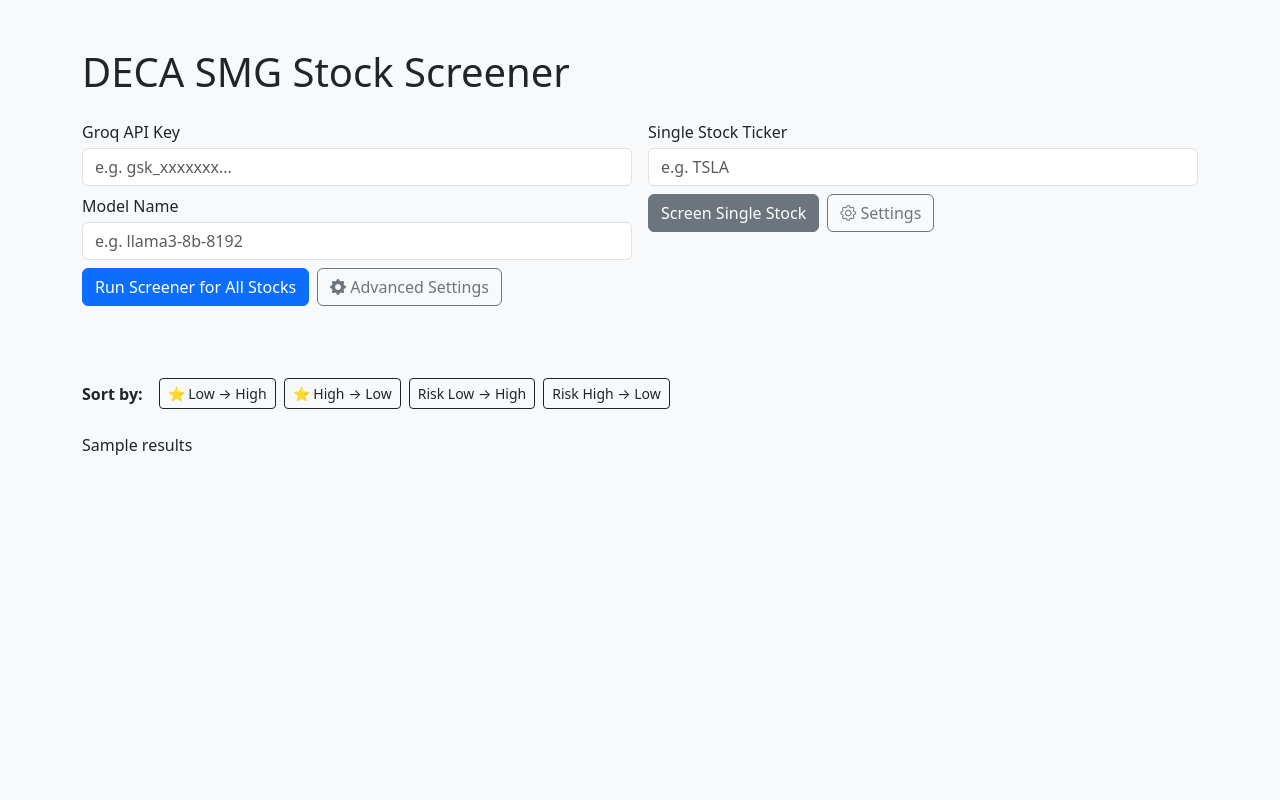
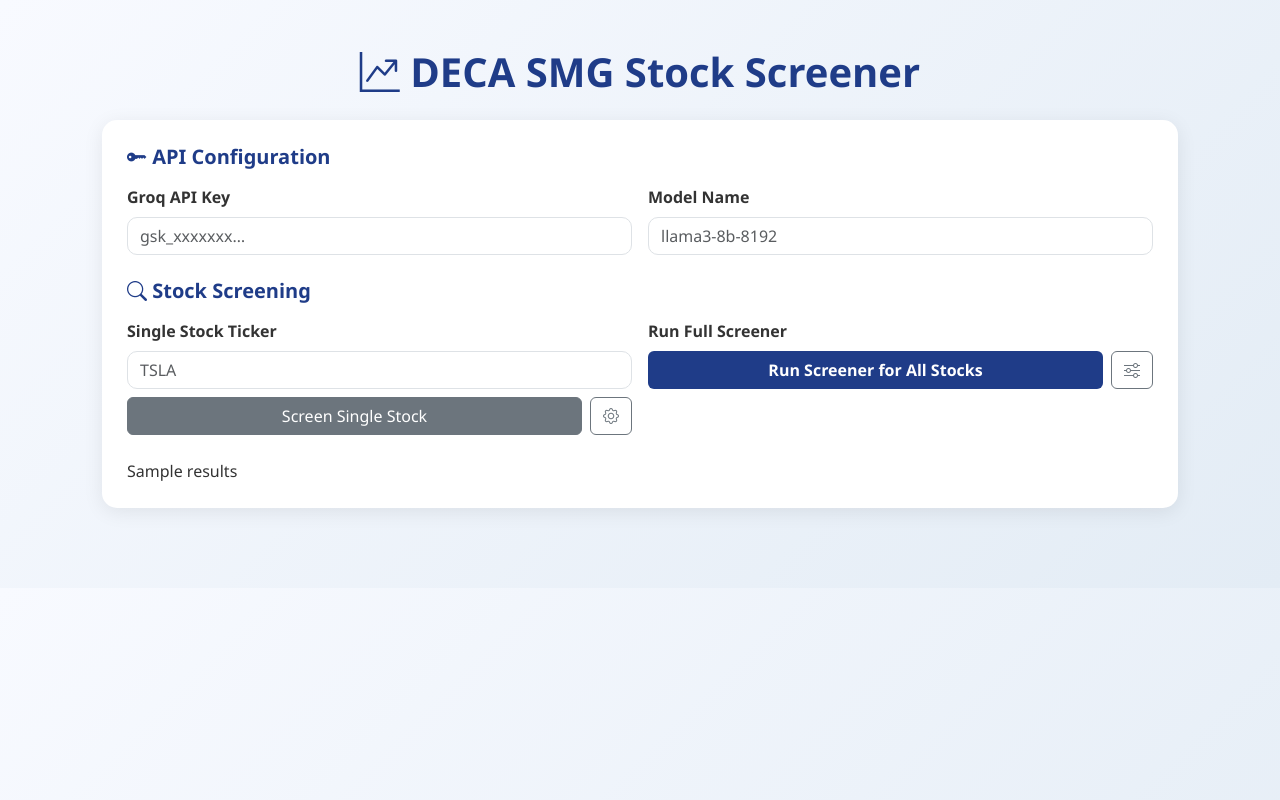
Before and after one commit to abam55/DECA-ShortScanner-SMG, a Flask app: template templates/index.html in a window 1280 px wide. Run offline with Flask 3, Linux system fonts and the light colour scheme; the template is opened without the code that fills it: most values are stand-ins (such as "Sample title", 1, 10 or a date in 2020).

Commit message:
Update index.html

```diff
--- a/templates/index.html
+++ b/templates/index.html
@@ -3,146 +3,266 @@
 <head>
   <meta charset="UTF-8" />
   <title>DECA SMG Stock Screener</title>
+  <meta name="viewport" content="width=device-width, initial-scale=1.0" />
+
+  <!-- Bootstrap & Icons -->
   <link href="https://cdn.jsdelivr.net/npm/bootstrap@5.3.0/dist/css/bootstrap.min.css" rel="stylesheet" />
   <link href="https://cdn.jsdelivr.net/npm/bootstrap-icons@1.10.5/font/bootstrap-icons.css" rel="stylesheet" />
+
   <style>
-    #loading-spinner { display: none; }
-    .results-controls { display: none; }
-    .summary-text { font-style: italic; font-size: 0.9rem; color: #444; margin-top: 0.25rem; }
-    .headline-item { margin-bottom: 1rem; }
-    .card-body h6 { margin-top: 1rem; }
-    ul.headline-list { padding-left: 1.2rem; }
+    :root {
+      --primary-color: #1f3c88;
+      --secondary-color: #4e7ac7;
+      --accent-color: #ffc107;
+      --bg-light: #f8faff;
+      --card-bg: #ffffff;
+    }
+
+    body {
+      background: linear-gradient(135deg, var(--bg-light), #e3ecf5);
+      font-family: 'Segoe UI', Tahoma, sans-serif;
+      color: #333;
+    }
+
+    h1, h5 {
+      font-weight: 700;
+      color: var(--primary-color);
+    }
+
+    .container {
+      max-width: 1100px;
+    }
+
+    .card-custom {
+      border: none;
+      border-radius: 15px;
+      box-shadow: 0px 4px 20px rgba(0,0,0,0.08);
+      background: var(--card-bg);
+      padding: 25px;
+      margin-bottom: 2rem;
+      animation: fadeIn 0.4s ease-in-out;
+    }
+
+    @keyframes fadeIn {
+      from { opacity: 0; transform: translateY(10px); }
+      to { opacity: 1; transform: translateY(0); }
+    }
+
+    .btn-primary {
+      background: var(--primary-color);
+      border: none;
+      font-weight: 600;
+      transition: all 0.2s ease-in-out;
+    }
+
+    .btn-primary:hover {
+      background: var(--secondary-color);
+      transform: translateY(-2px);
+      box-shadow: 0px 4px 8px rgba(0,0,0,0.15);
+    }
+
+    .btn-outline-secondary:hover {
+      background-color: var(--bg-light);
+    }
+
+    .form-label {
+      font-weight: 600;
+    }
+
+    input, select {
+      border-radius: 10px !important;
+    }
+
+    #loading-spinner {
+      display: none;
+    }
+
+    .results-controls {
+      margin-top: 1.5rem;
+      background: #ffffffd8;
+      padding: 10px 15px;
+      border-radius: 10px;
+      box-shadow: 0px 2px 8px rgba(0,0,0,0.05);
+    }
+
+    .result-card {
+      border-radius: 12px;
+      padding: 15px;
+      background: white;
+      box-shadow: 0px 2px 12px rgba(0,0,0,0.05);
+      margin-bottom: 1rem;
+      transition: transform 0.2s ease, box-shadow 0.2s ease;
+    }
+    .result-card:hover {
+      transform: translateY(-3px);
+      box-shadow: 0px 6px 15px rgba(0,0,0,0.1);
+    }
+
+    .badge-risk-high { background-color: #dc3545; }
+    .badge-risk-medium { background-color: #ffc107; }
+    .badge-risk-low { background-color: #28a745; }
+    .badge-risk-unknown { background-color: #6c757d; }
   </style>
 </head>
-<body class="bg-light">
-  <div class="container mt-5">
-    <h1 class="mb-4">DECA SMG Stock Screener</h1>
+<body>
 
-    <!-- FORM -->
+  <div class="container py-5">
+    <h1 class="mb-4 text-center">
+      <i class="bi bi-graph-up-arrow"></i> DECA SMG Stock Screener
+    </h1>
+
+    <div class="card-custom">
+
+      <!-- API Config -->
+      <h5 class="mb-3"><i class="bi bi-key-fill"></i> API Configuration</h5>
       <form method="POST" id="screener-form">
-      <!-- Inputs row: API Key, Model, Ticker -->
-      <div class="row g-3">
-        <div class="col-md-6 d-flex flex-column">
-          <label for="api_key" class="form-label mb-1">Groq API Key</label>
-          <input type="text" class="form-control mb-2" id="api_key" name="api_key" placeholder="e.g. gsk_xxxxxxx..." />
-          <label for="model_name" class="form-label mb-1">Model Name</label>
-          <input type="text" class="form-control mb-2" id="model_name" name="model_name" placeholder="e.g. llama3-8b-8192" />
-          <div class="d-flex align-items-center gap-2">
-            <button type="submit" name="action" value="screen_all" class="btn btn-primary">
-              Run Screener for All Stocks
-            </button>
-            <button type="button" class="btn btn-outline-secondary" data-bs-toggle="collapse" data-bs-target="#advancedSettings" aria-expanded="false" aria-controls="advancedSettings">
-              <i class="bi bi-gear-fill"></i> Advanced Settings
-            </button>
+        <div class="row g-3 mb-4">
+          <div class="col-md-6">
+            <label for="api_key" class="form-label">Groq API Key</label>
+            <input type="text" name="api_key" id="api_key" class="form-control" placeholder="gsk_xxxxxxx…" required />
+          </div>
+          <div class="col-md-6">
+            <label for="model_name" class="form-label">Model Name</label>
+            <input type="text" name="model_name" id="model_name" class="form-control" placeholder="llama3-8b-8192" required />
           </div>
         </div>
 
+        <!-- Stock Screener -->
+        <h5 class="mb-3"><i class="bi bi-search"></i> Stock Screening</h5>
+        <div class="row g-3">
+          <!-- Single Stock -->
           <div class="col-md-6">
-          <label for="stock" class="form-label mb-1">Single Stock Ticker</label>
-          <input type="text" class="form-control mb-2" id="stock" name="stock" placeholder="e.g. TSLA" />
-
+            <label for="stock" class="form-label">Single Stock Ticker</label>
+            <input type="text" name="stock" id="stock" class="form-control mb-2" placeholder="TSLA" />
             <div class="d-flex gap-2">
-            <button type="submit" name="action" value="screen_single" class="btn btn-secondary">
+              <button type="submit" name="action" value="screen_single" class="btn btn-secondary w-100">
                 Screen Single Stock
               </button>
-            <button type="button" class="btn btn-outline-secondary" data-bs-toggle="collapse" data-bs-target="#singleStockSettings" aria-expanded="false" aria-controls="singleStockSettings">
-              <i class="bi bi-gear"></i> Settings
+              <button type="button" class="btn btn-outline-secondary"
+                      data-bs-toggle="collapse" data-bs-target="#singleStockSettings">
+                <i class="bi bi-gear"></i>
               </button>
             </div>
-
-          <!-- ADVANCED SETTINGS FOR SINGLE STOCK -->
             <div class="collapse mt-2" id="singleStockSettings">
               <div class="card card-body">
                 <div class="row g-3">
                   <div class="col-md-6">
                     <label for="num_headlines_single" class="form-label">Headlines Per Stock</label>
-                  <input type="number" class="form-control" name="num_headlines_single" id="num_headlines_single" value="1" min="1" />
+                    <input type="number" name="num_headlines_single" id="num_headlines_single"
+                           class="form-control" value="1" min="1" />
                   </div>
                   <div class="col-md-6">
                     <label for="summary_sentences_single" class="form-label">Sentences per Summary</label>
-                  <input type="number" class="form-control" name="summary_sentences_single" id="summary_sentences_single" value="3" min="1" />
+                    <input type="number" name="summary_sentences_single" id="summary_sentences_single"
+                           class="form-control" value="3" min="1" />
                   </div>
                 </div>
               </div>
             </div>
           </div>
 
-      <!-- ADVANCED SETTINGS FOR ALL STOCKS -->
-      <div class="collapse mt-3" id="advancedSettings">
+          <!-- Full Screener -->
+          <div class="col-md-6">
+            <label class="form-label">Run Full Screener</label>
+            <div class="d-flex gap-2 mb-2">
+              <button type="submit" name="action" value="screen_all" class="btn btn-primary w-100">
+                Run Screener for All Stocks
+              </button>
+              <button type="button" class="btn btn-outline-secondary"
+                      data-bs-toggle="collapse" data-bs-target="#advancedSettings">
+                <i class="bi bi-sliders"></i>
+              </button>
+            </div>
+            <div class="collapse" id="advancedSettings">
               <div class="card card-body">
                 <div class="row g-3">
                   <div class="col-md-3">
                     <label for="min_percent" class="form-label">Min % Gain</label>
-              <input type="number" class="form-control" name="min_percent" id="min_percent" value="20" />
+                    <input type="number" name="min_percent" id="min_percent" class="form-control" value="20" />
                   </div>
                   <div class="col-md-3">
                     <label for="min_price" class="form-label">Min Price</label>
-              <input type="number" class="form-control" name="min_price" id="min_price" value="3" />
+                    <input type="number" name="min_price" id="min_price" class="form-control" value="3" />
                   </div>
                   <div class="col-md-3">
                     <label for="min_cap" class="form-label">Min Market Cap</label>
-              <input type="number" class="form-control" name="min_cap" id="min_cap" value="25000000" />
+                    <input type="text" name="min_cap" id="min_cap" class="form-control"
+                           value="25,000,000" data-format="comma" />
                   </div>
                   <div class="col-md-3">
                     <label for="max_cap" class="form-label">Max Market Cap</label>
-              <input type="number" class="form-control" name="max_cap" id="max_cap" value="250000000" />
+                    <input type="text" name="max_cap" id="max_cap" class="form-control"
+                           value="250,000,000,000" data-format="comma" />
                   </div>
                   <div class="col-md-3">
                     <label for="num_headlines" class="form-label">Headlines Per Stock</label>
-              <input type="number" class="form-control" name="num_headlines" id="num_headlines" value="1" min="1" />
+                    <input type="number" name="num_headlines" id="num_headlines" class="form-control" value="1" min="1" />
                   </div>
                   <div class="col-md-3">
                     <label for="summary_sentences" class="form-label">Sentences per Summary</label>
-              <input type="number" class="form-control" name="summary_sentences" id="summary_sentences" value="3" min="1" />
+                    <input type="number" name="summary_sentences" id="summary_sentences" class="form-control" value="3" min="1" />
+                  </div>
+                </div>
               </div>
             </div>
           </div>
         </div>
       </form>
 
-    <!-- LOADING SPINNER -->
-    <div class="text-center mt-5" id="progress-section">
+      <!-- Spinner -->
+      <div class="text-center mt-4" id="progress-section">
         <div class="spinner-border text-primary" role="status" id="loading-spinner">
           <span class="visually-hidden">Loading...</span>
         </div>
       </div>
 
-    {% if error %}
-      <div class="alert alert-danger mt-4">{{ error }}</div>
+      <!-- Sort Controls -->
+      <div class="results-controls mt-4" id="sort-controls">
+        <span class="me-2 fw-semibold">Sort by:</span>
+        <button type="button" class="btn btn-sm btn-outline-dark" onclick="sortResultsStars(true)">⭐ Low → High</button>
+        <button type="button" class="btn btn-sm btn-outline-dark" onclick="sortResultsStars(false)">⭐ High → Low</button>
+        <button type="button" class="btn btn-sm btn-outline-dark" onclick="sortResultsRisk(true)">Risk High → Low</button>
+        <button type="button" class="btn btn-sm btn-outline-dark" onclick="sortResultsRisk(false)">Risk Low → High</button>
+      </div>
+
+      <!-- Results -->
+      <div class="mt-4" id="results-block">
+        {% if results %}
+          {{ results | safe }}
         {% endif %}
+      </div>
 
-    <!-- SORT CONTROLS -->
-    <div class="mt-4 results-controls" id="sort-controls">
-      <div class="d-flex align-items-center flex-wrap gap-2">
-        <span class="me-2 fw-semibold">Sort by:</span>
-        <button class="btn btn-sm btn-outline-dark" onclick="sortResultsStars(true)">⭐ Low → High</button>
-        <button class="btn btn-sm btn-outline-dark" onclick="sortResultsStars(false)">⭐ High → Low</button>
-        <button class="btn btn-sm btn-outline-dark" onclick="sortResultsRisk(false)">Risk Low → High</button>
-        <button class="btn btn-sm btn-outline-dark" onclick="sortResultsRisk(true)">Risk High → Low</button>
     </div>
   </div>
 
-    <!-- RESULTS -->
-    {% if results %}
-      <div class="mt-4" id="results-block">
-        {{ results | safe }}
-      </div>
-      <script>document.getElementById("sort-controls").style.display = "block";</script>
-    {% endif %}
-  </div>
-
-  <!-- SCRIPTS -->
   <script src="https://cdn.jsdelivr.net/npm/bootstrap@5.3.0/dist/js/bootstrap.bundle.min.js"></script>
   <script>
+    // Hide sort controls during search
     document.getElementById("screener-form").addEventListener("submit", () => {
-      const resultSection = document.getElementById("results-block");
-      const errorAlert = document.querySelector(".alert");
-      if (resultSection) resultSection.remove();
-      if (errorAlert) errorAlert.remove();
+      document.getElementById("results-block").innerHTML = "";
+      const e = document.querySelector(".alert");
+      if (e) e.remove();
       document.getElementById("loading-spinner").style.display = "inline-block";
+      document.getElementById("sort-controls").style.display = "none"; // Hide sort controls while loading
     });
 
-    function sortResultsStars(ascending = true) {
+    // Hide sort controls if no results or only one result
+    window.addEventListener("DOMContentLoaded", () => {
+      const resultsBlock = document.getElementById("results-block");
+      const sortControls = document.getElementById("sort-controls");
+
+      const resultCards = resultsBlock.querySelectorAll(".result-card");
+      const isSingleStock = resultCards.length <= 1;
+      const hasResults = resultCards.length > 0;
+
+      if (!hasResults || isSingleStock) {
+        sortControls.style.display = "none";
+      } else {
+        sortControls.style.display = "block";
+      }
+    });
+
+    function sortResultsStars(ascending) {
       const cards = Array.from(document.querySelectorAll(".result-card"));
       cards.sort((a, b) => {
         const aStars = (a.innerText.match(/⭐/g) || []).length;
@@ -151,29 +271,46 @@
       });
       const block = document.getElementById("results-block");
       block.innerHTML = "";
-      cards.forEach(card => block.appendChild(card));
+      cards.forEach(c => {
+        c.style.animation = "fadeIn 0.3s ease";
+        block.appendChild(c);
+      });
     }
 
-    function sortResultsRisk(ascending = true) {
-      const RISK_RANK = { "high": 1, "medium": 2, "low": 3, "unknown": 4 };
+    function sortResultsRisk(ascending) {
+      const RISK_RANK = { high: 1, medium: 2, low: 3, unknown: 4 };
       const cards = Array.from(document.querySelectorAll(".result-card"));
-
-      function extractRisk(card) {
-        const riskTextMatch = card.innerText.match(/Risk Tolerance:\s*(High|Medium|Low|Unknown)/i);
-        const risk = riskTextMatch ? riskTextMatch[1].toLowerCase() : "unknown";
-        return RISK_RANK[risk] || 4;
+      cards.sort((a, b) => {
+        const getRank = card => {
+          const m = card.innerText.match(/Risk Tolerance:\s*(High|Medium|Low|Unknown)/i);
+          return RISK_RANK[(m ? m[1].toLowerCase() : "unknown")];
+        };
+        return ascending ? getRank(a) - getRank(b) : getRank(b) - getRank(a);
+      });
+      const block = document.getElementById("results-block");
+      block.innerHTML = "";
+      cards.forEach(c => {
+        c.style.animation = "fadeIn 0.3s ease";
+        block.appendChild(c);
+      });
     }
 
-      cards.sort((a, b) => {
-        const aRank = extractRisk(a);
-        const bRank = extractRisk(b);
-        return ascending ? aRank - bRank : bRank - aRank;
+    function formatWithCommas(val) {
+      const digits = val.replace(/[^\d]/g, "");
+      return digits.replace(/\B(?=(\d{3})+(?!\d))/g, ",");
+    }
+
+    document.querySelectorAll('input[data-format="comma"]').forEach(input => {
+      input.addEventListener("input", () => {
+        input.value = formatWithCommas(input.value);
+      });
     });
 
-      const block = document.getElementById("results-block");
-      block.innerHTML = "";
-      cards.forEach(card => block.appendChild(card));
-    }
+    document.getElementById("screener-form").addEventListener("submit", () => {
+      document.querySelectorAll('input[data-format="comma"]').forEach(input => {
+        input.value = input.value.replace(/,/g, "");
+      });
+    });
   </script>
 </body>
 </html>
```
Lines whose indentation alone changed are shown as unchanged.
